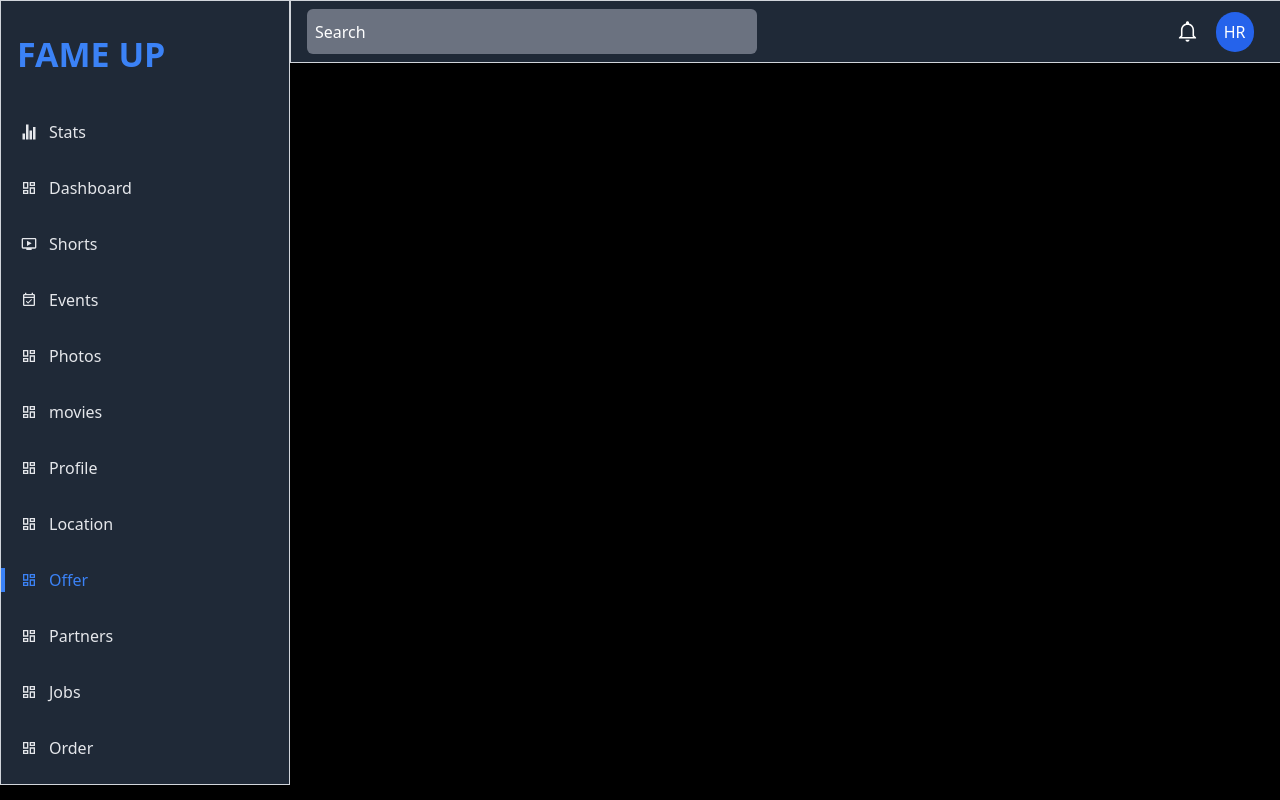
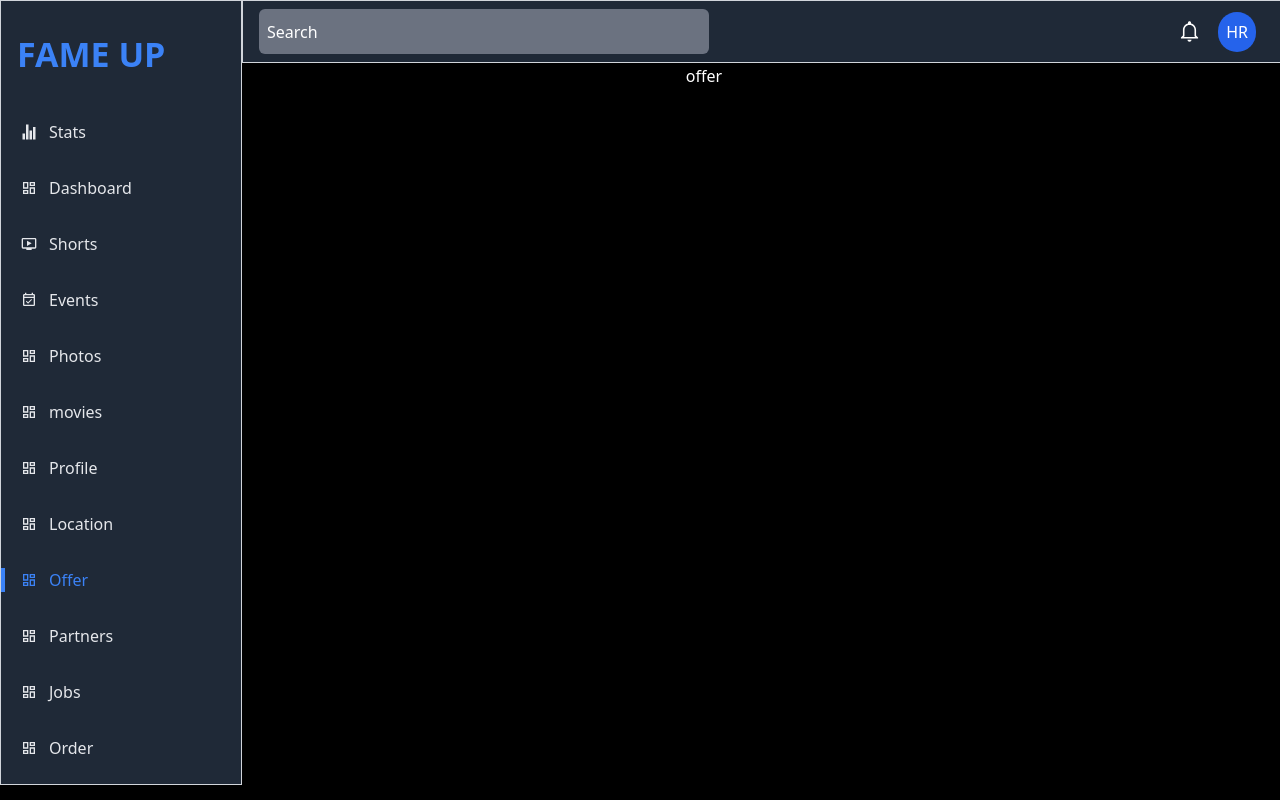
Before and after one commit to adminn-dashboard/admin-dashboard, a Next.js app in the folder admin-dashboard/admin-dashboard/: page /offer in a window 1280 px wide. Built offline with nearby package versions, Linux system fonts and the light colour scheme.

Commit message:
more layout adjustments

```diff
--- a/admin-dashboard/admin-dashboard/src/app/components/sidebar/sidebar.jsx
+++ b/admin-dashboard/admin-dashboard/src/app/components/sidebar/sidebar.jsx
@@ -112,7 +112,7 @@ console.log(segment)
   return (
     <div className= " flex flex-row  " >
       <div className= " border-[1px] border-gray-300">
-      <div className="   flex flex-col w-72 h-max  ">
+      <div className="   flex flex-col w-60 h-max  ">
 <div className="flex flex-col  overflow-y-auto bg-gray-800 gap-4 py-7 pb-4 ">
   <h2 className="text-[34px] font-bold text-blue-500 pl-[1rem] pb-4" >FAME UP</h2>
 {sidebaroptions.map((side) =>(
--- a/admin-dashboard/admin-dashboard/src/app/components/topbar.jsx
+++ b/admin-dashboard/admin-dashboard/src/app/components/topbar.jsx
@@ -3,10 +3,10 @@ import { IoMdNotificationsOutline } from "react-icons/io";
 export const Topbar = () => {
   return (
     <div className=" ">
-        <div className="fixed  bg-gray-800 border-[1px] border-gray-300  w-full  h-max  ">
+        <div className="  bg-gray-800 border-[1px] border-gray-300  w-screen  h-max  ">
 <div className="flex flex-row items-center justify-between py-[0.5rem] pl-[1rem]">
 <input placeholder="Search" className="rounded-md w-[450px]  h-[45px] bg-gray-500  pl-[0.5rem] text-white placeholder-white"/>
-<div className="flex flex-row items-center justify-center relative right-[25%]  gap-4">
+<div className="flex flex-row items-center justify-center relative right-[21%]  gap-4">
 <IoMdNotificationsOutline size={25} color='white'/>
 <div className="p-[0.5rem] rounded-full bg-blue-600 text-white">HR</div>
 </div>
--- a/admin-dashboard/admin-dashboard/src/app/dashboard/page.jsx
+++ b/admin-dashboard/admin-dashboard/src/app/dashboard/page.jsx
@@ -2,7 +2,9 @@ import React from 'react'
 
 const pages = () => {
   return (
-    <div className="text-white z-10">dashboard</div>
+    <div className="flex flex-col gap-8 items-center justify-center ">
+<div className="text-white">dashboard</div>
+    </div>
   )
 }
 
--- a/admin-dashboard/admin-dashboard/src/app/layout.js
+++ b/admin-dashboard/admin-dashboard/src/app/layout.js
@@ -10,13 +10,12 @@ export default function RootLayout({ children }) {
 console.log( `/${segment}` )
   return (
     <html lang="en">
-      <body  className="flex flex-wrap  mx-auto w-full bg-black  overflow-y-auto ">
+      <body  className="flex mx-auto  w-screen bg-black overflow-x-hidden overflow-y-auto ">
 
-      {`/${segment}` === "/null" || `/${segment}` === "/forgot-password" ? "" : <div className="fixed flex flex-row"><Sidebar/>
+      {`/${segment}` === "/null" || `/${segment}` === "/forgot-password" ? "" : <div className="fixed flex flex-row "><Sidebar/>
 <Topbar/>
       </div>}
-
-<div className={`/${segment}` === "/null" || `/${segment}` === "/forgot-password" ? "flex  w-full h-[100%]" : " overflow-x-hidden overflow-y-auto pt-[5%] pl-[10%]  w-full flex  justify-center " }>
+<div className={`/${segment}` === "/null" || `/${segment}` === "/forgot-password" ? "flex  w-full h-[100%]" : "  overflow-y-auto pt-[5%] pl-[10%] place-content-center  w-full flex items-center justify-center " }>
   {children}
 </div>
 
--- a/admin-dashboard/admin-dashboard/src/app/offer/page.jsx
+++ b/admin-dashboard/admin-dashboard/src/app/offer/page.jsx
@@ -2,7 +2,7 @@ import React from 'react'
 
 const pages = () => {
   return (
-    <div>offer</div>
+    <div className="text-white">offer</div>
   )
 }
 
```
